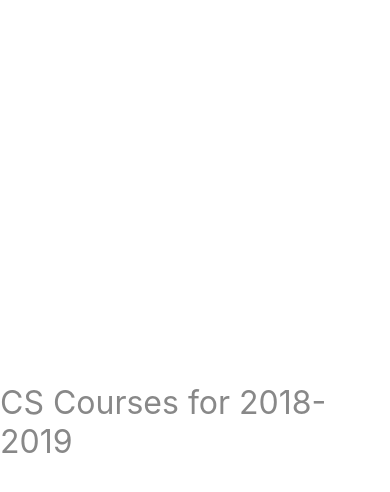
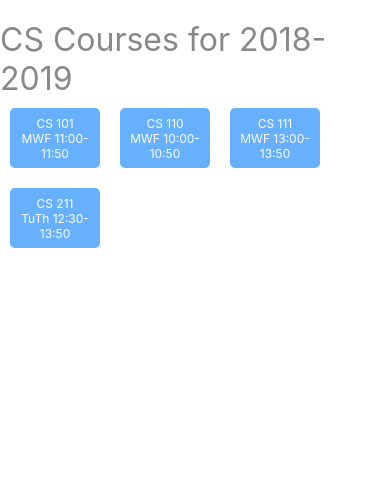
Before and after one commit to Lam-Richard/CourseScheduler, a React Native app: screen / in a window 390 px wide. Shown: the top 492 px of the page. Built offline with nearby package versions, Linux system fonts and the light colour scheme.

Commit message:
display a list of courses

```diff
--- a/App.js
+++ b/App.js
@@ -1,16 +1,69 @@
 import { StatusBar } from 'expo-status-bar';
 import React from 'react';
-import { StyleSheet, Text, View } from 'react-native';
+import { SafeAreaView, ScrollView, StyleSheet, Text, TouchableOpacity, View } from 'react-native';
 
 const schedule = {
-  title: "CS Courses for 2018-2019"
+  "title": "CS Courses for 2018-2019",
+  "courses": [
+    {
+      "id": "F101",
+      "title": "Computer Science: Concepts, Philosophy, and Connections",
+      "meets": "MWF 11:00-11:50"
+    },
+    {
+      "id": "F110",
+      "title": "Intro Programming for non-majors",
+      "meets": "MWF 10:00-10:50"
+    },
+    {
+      "id": "F111",
+      "title": "Fundamentals of Computer Programming I",
+      "meets": "MWF 13:00-13:50"
+    },
+    {
+      "id": "F211",
+      "title": "Fundamentals of Computer Programming II",
+      "meets": "TuTh 12:30-13:50"
+    }
+  ]
+};
+
+const getCourseNumber = course => (
+  course.id.slice(1)
+);
+
+const Course = ({course}) => {
+  return (
+    <TouchableOpacity style={styles.courseButton}>
+        <Text style={styles.courseText}>
+          {`CS ${getCourseNumber(course)}\n${course.meets}`}
+        </Text>
+    </TouchableOpacity>
+  )
+}
+
+const CourseList = ({courses}) => {
+  return (
+    <ScrollView>
+      <View style={styles.courseList}>
+        {courses.map(course => <Course key={course.id} course={course}/>)}
+      </View>
+    </ScrollView>
+  )
+}
+
+const Banner = ({title}) => {
+  return (
+    <Text style={styles.banner}>{title}</Text>
+  )
 };
 
 const App = () => {
   return (
-    <View style={styles.container}>
-      <Text style={styles.bannerStyle}>{schedule.title}</Text>
-    </View>
+    <SafeAreaView style={styles.container}>
+      <Banner title={schedule.title}/>
+      <CourseList courses={schedule.courses}></CourseList>
+    </SafeAreaView>
   );
 }
 const styles = StyleSheet.create({
@@ -18,11 +71,35 @@ const styles = StyleSheet.create({
     flex: 1,
     alignItems: 'center',
     justifyContent: 'center',
+    paddingTop: 20,
   },
-  bannerStyle: {
+  banner: {
     color: '#888',
     fontSize: 32,
-  }
+  },
+  courseList: {
+    flex: 1,
+    flexDirection: 'row',
+    flexWrap: 'wrap',
+    alignItems: 'center',
+    justifyContent: 'flex-start',
+  },
+  courseButton: {
+    borderRadius: 5,
+    justifyContent: 'center',
+    alignItems: 'center',
+    margin: 10,
+    height: 60,
+    minWidth: 90,
+    maxWidth: 90,
+    backgroundColor: '#66b0ff',
+  },
+  courseText: {
+    color: '#fff',
+    fontSize: 12,
+    textAlign: 'center',
+  },
+
 });
 
 export default App;
```
